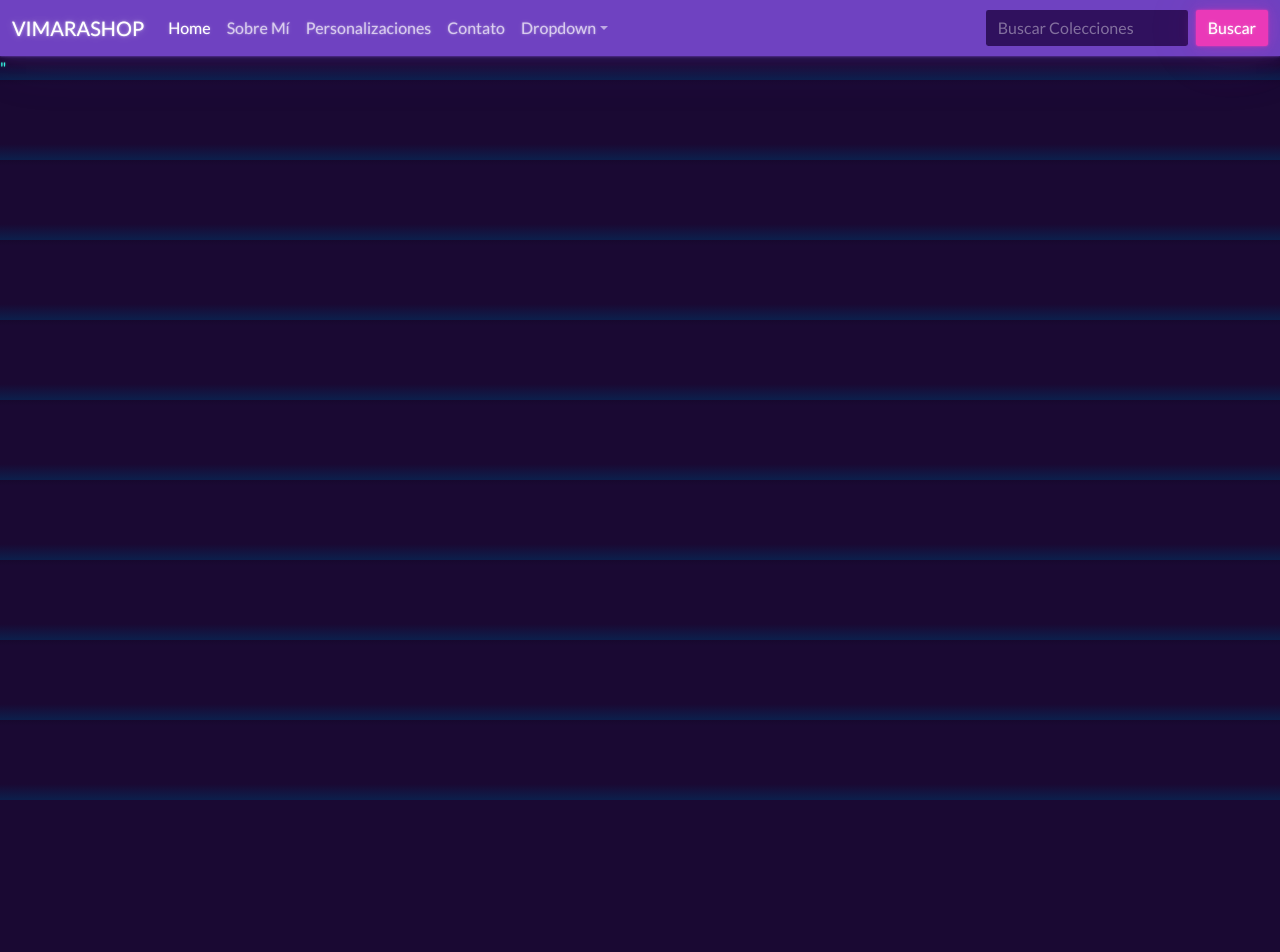
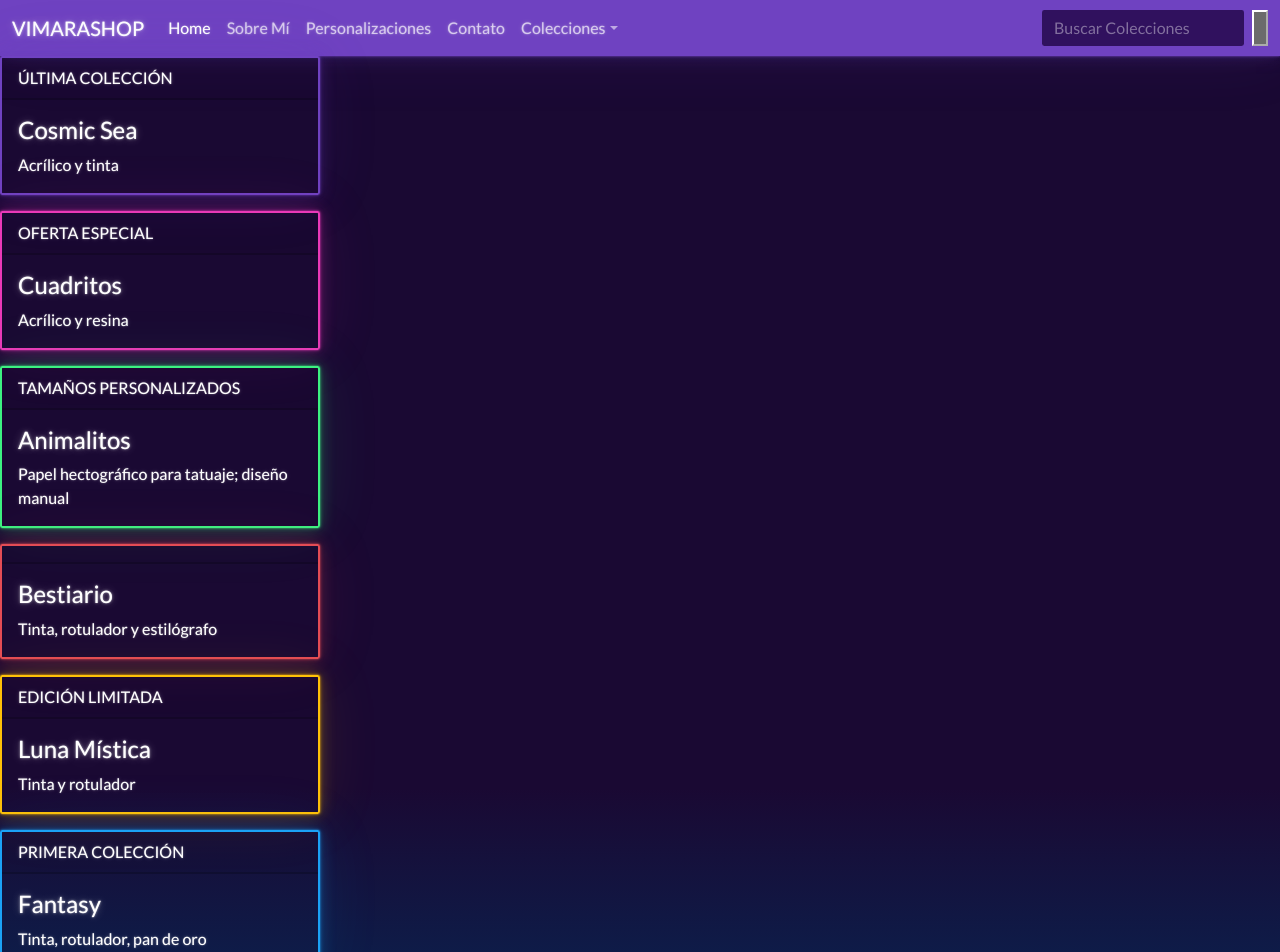
Before and after one commit to melvillar/-34755-React-Villar-Melanie, a React (Create React App) app in the folder vimarashop/: page / in a window 1280 px wide. Shown: the top 952 px of the page. Before the commit the page ends 800 px from the top, so only its background shows below. Built offline with nearby package versions, Linux system fonts and the light colour scheme.

Commit message:
agregando cart

```diff
--- a/vimarashop/src/App.jsx
+++ b/vimarashop/src/App.jsx
@@ -1,11 +1,12 @@
 import React from 'react';
-import Navbar from "./components/Navbar/Navbar"
-import "./App.css"
+import Navbar from "./components/Navbar/Navbar/Navbar"
+import CartItem from './components/Navbar/Products/CartItem';
 
 const App = () => {
     return (
         <>
-        <Navbar></Navbar>"
+        <Navbar></Navbar>
+        <CartItem></CartItem>
         </>
     );
 }
--- a/vimarashop/src/components/Navbar/Dropdown.jsx
+++ b/vimarashop/src/components/Navbar/Navbar/Dropdown.jsx
@@ -3,7 +3,7 @@ import React from 'react';
 const Dropdown = ({lista}) => {
     return (
         <li className="nav-item dropdown">
-                <a className="nav-link dropdown-toggle" data-bs-toggle="dropdown" href="#" role="button" aria-haspopup="true" aria-expanded="false">Dropdown</a>
+                <a className="nav-link dropdown-toggle" data-bs-toggle="dropdown" href="#" role="button" aria-haspopup="true" aria-expanded="false">Colecciones</a>
                 <div className="dropdown-menu">
                   <a className="dropdown-item" href="#">{lista [0]}</a>
                   <a className="dropdown-item" href="#">{lista [1]}</a>
--- a/vimarashop/src/components/Navbar/Navbar.jsx
+++ b/vimarashop/src/components/Navbar/Navbar/Navbar.jsx
@@ -2,6 +2,8 @@ import React from 'react';
 import Dropdown from './Dropdown';
 import Search from './Search';
 import Sections from './Sections';
+//import { FontAwesomeIcon } from '@fortawesome/react-fontawesome';
+//import { faBars } from '@fortawesome/free-solid-svg-icons';
 
 const Navbar = () => {
   const listDropdown = ["Cosmic Sea", "Caudritos", "Animalitos", "Bestiario", "Luna Mística", "Fantasy"]
--- a/vimarashop/src/components/Navbar/Search.jsx
+++ b/vimarashop/src/components/Navbar/Navbar/Search.jsx
@@ -1,10 +1,12 @@
 import React from 'react';
+
 
 const Search = ({busqueda}) => {
     return (
         <form className="d-flex">
             <input className="form-control me-sm-2" type="text" placeholder= {busqueda} />
-            <button className="btn btn-secondary my-2 my-sm-0" type="submit">Buscar</button>
+
+            <button><i class="fa-solid fa-cart-shopping"></i></button>
         </form>
     );
 }
--- /dev/null
+++ b/vimarashop/src/components/Navbar/Products/CartItem.jsx
@@ -0,0 +1,55 @@
+import React from 'react';
+
+const CartItem = () => {
+    return (
+        <>
+           <div>
+  <div className="card border-primary mb-3" style={{maxWidth: '20rem'}}>
+    <div className="card-header">ÚLTIMA COLECCIÓN</div>
+    <div className="card-body">
+      <h4 className="card-title">Cosmic Sea</h4>
+      <p className="card-text">Acrílico y tinta</p>
+    </div>
+  </div>
+  <div className="card border-secondary mb-3" style={{maxWidth: '20rem'}}>
+    <div className="card-header">OFERTA ESPECIAL</div>
+    <div className="card-body">
+      <h4 className="card-title">Cuadritos</h4>
+      <p className="card-text">Acrílico y resina</p>
+    </div>
+  </div>
+  <div className="card border-success mb-3" style={{maxWidth: '20rem'}}>
+    <div className="card-header">TAMAÑOS PERSONALIZADOS</div>
+    <div className="card-body">
+      <h4 className="card-title">Animalitos</h4>
+      <p className="card-text">Papel hectográfico para tatuaje; diseño manual</p>
+    </div>
+  </div>
+  <div className="card border-danger mb-3" style={{maxWidth: '20rem'}}>
+    <div className="card-header"></div>
+    <div className="card-body">
+      <h4 className="card-title">Bestiario</h4>
+      <p className="card-text">Tinta, rotulador y estilógrafo</p>
+    </div>
+  </div>
+  <div className="card border-warning mb-3" style={{maxWidth: '20rem'}}>
+    <div className="card-header">EDICIÓN LIMITADA</div>
+    <div className="card-body">
+      <h4 className="card-title">Luna Mística</h4>
+      <p className="card-text">Tinta y rotulador</p>
+    </div>
+  </div>
+  <div className="card border-info mb-3" style={{maxWidth: '20rem'}}>
+    <div className="card-header">PRIMERA COLECCIÓN</div>
+    <div className="card-body">
+      <h4 className="card-title">Fantasy</h4>
+      <p className="card-text">Tinta, rotulador, pan de oro</p>
+    </div>
+  </div>
+</div>
+
+        </>
+    );
+}
+
+export default CartItem;
```
Also changed, not shown: vimarashop/package.json (+6 -1 lines), vimarashop/src/components/Navbar/Navbar/Sections.jsx (renamed from vimarashop/src/components/Navbar/Sections.jsx), 2 other files (tests, documents, lock files or other folders).
